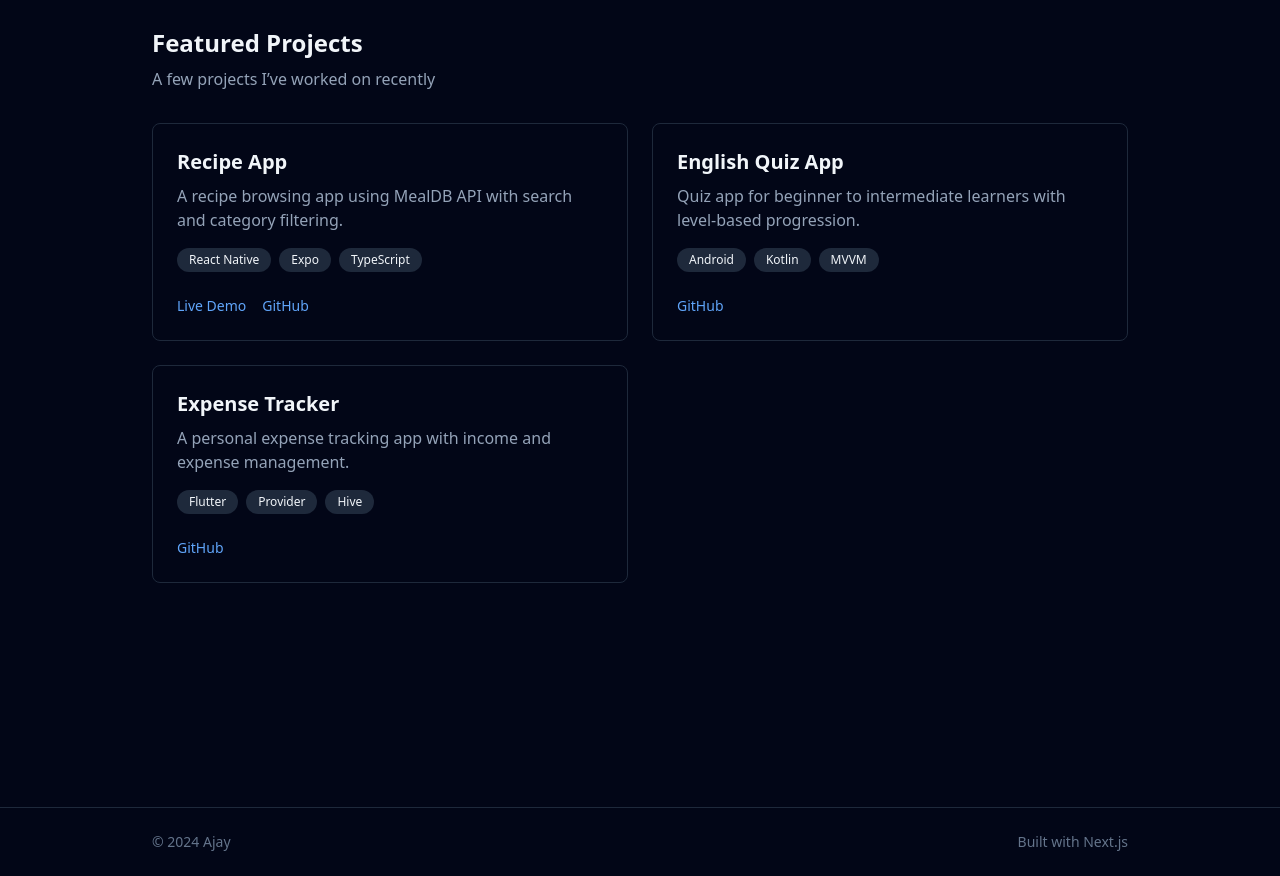
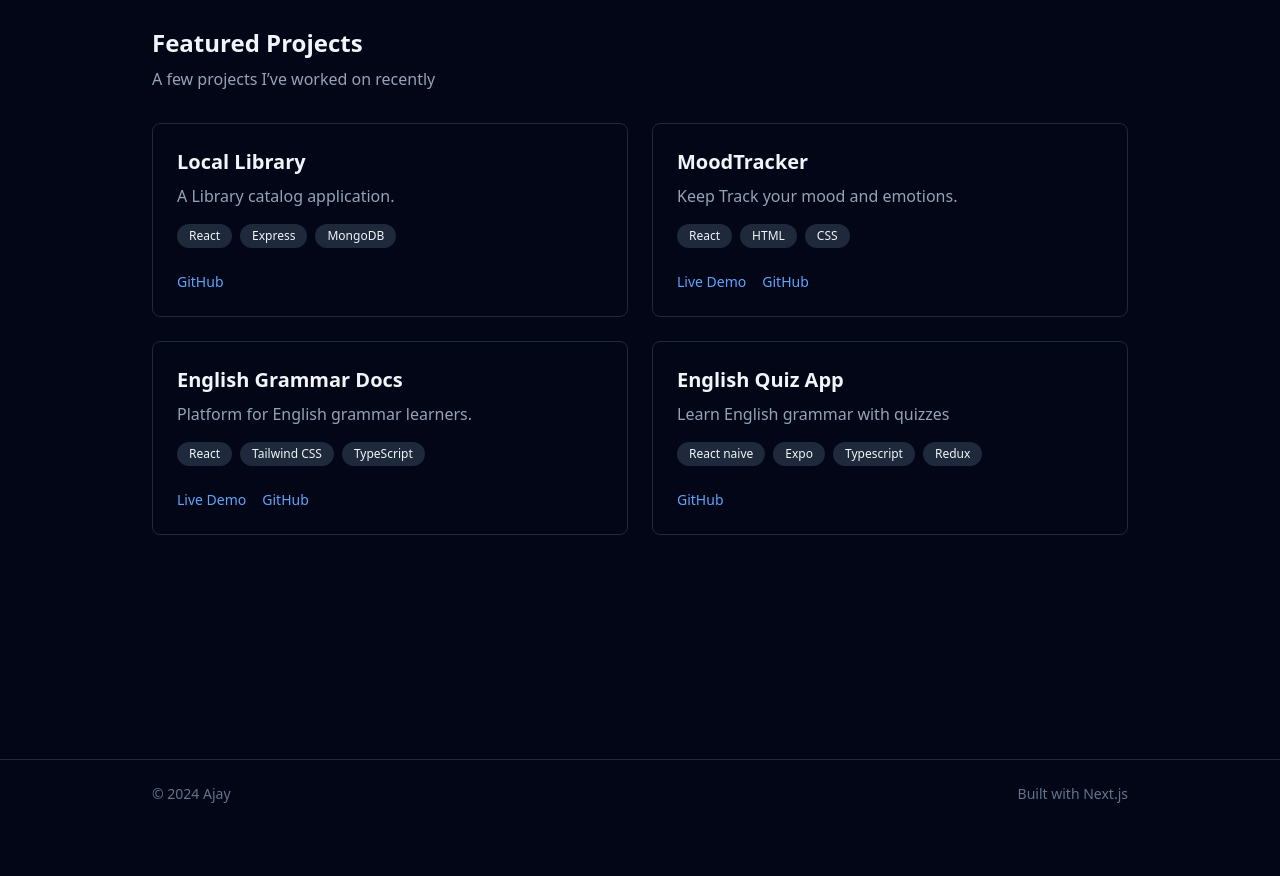
Before and after one commit to ajay020/portfolio, a Next.js app: page / in a window 1280 px wide. Shown: the part 860-1736 px from the top of the page. After the commit the page ends 1688 px from the top, so only its background shows below. Built offline with nearby package versions, Linux system fonts and the light colour scheme.

Commit message:
update project data

```diff
--- a/src/app/contact/page.tsx
+++ b/src/app/contact/page.tsx
@@ -2,8 +2,8 @@
 import { Metadata } from "next";
 
 export const metadata: Metadata = {
-  title: "Contact",
-  description: "Get in touch with Ajay for opportunities and collaborations.",
+    title: "Contact",
+    description: "Get in touch with Ajay for opportunities and collaborations.",
 };
 
 export default function ContactPage() {
@@ -27,7 +27,7 @@ export default function ContactPage() {
                     </a>
                 </p>
 
-                <p>
+                {/* <p>
                     💼 LinkedIn:{" "}
                     <a
                         href="https://linkedin.com/in/your-profile"
@@ -36,7 +36,7 @@ export default function ContactPage() {
                     >
                         linkedin.com/in/your-profile
                     </a>
-                </p>
+                </p> */}
 
                 <p>
                     💻 GitHub:{" "}
--- a/src/data/projects.ts
+++ b/src/data/projects.ts
@@ -8,44 +8,58 @@ export type Project = {
 
 export const featuredProjects: Project[] = [
     {
-        title: "Recipe App",
+        title: "Local Library",
         description:
-            "A recipe browsing app using MealDB API with search and category filtering.",
-        tech: ["React Native", "Expo", "TypeScript"],
-        liveUrl: "#",
-        githubUrl: "#",
+            "A Library catalog application.",
+        tech: ["React", "Express", "MongoDB"],
+        githubUrl: "https://github.com/ajay020/local-library",
+    },
+    {
+        title: "MoodTracker",
+        description: "Keep Track your mood and emotions.",
+        tech: ["React", "HTML", "CSS"],
+        liveUrl: "https://mood-tracker-sage.vercel.app/",
+        githubUrl: "https://github.com/ajay020/mood-tracker",
+    },
+    {
+        title: "English Grammar Docs",
+        description: "Platform for English grammar learners.",
+        tech: ["React", "Tailwind CSS", "TypeScript"],
+        githubUrl: "https://github.com/ajay020/grammar-wiz-web-app",
+        liveUrl: "https://english-grammar-wiz.vercel.app/",
     },
     {
         title: "English Quiz App",
-        description:
-            "Quiz app for beginner to intermediate learners with level-based progression.",
-        tech: ["Android", "Kotlin", "MVVM"],
-        githubUrl: "#",
+        description: "Learn English grammar with quizzes",
+        tech: ["React naive", "Expo", "Typescript", "Redux"],
+        githubUrl: "https://github.com/ajay020/Grammar-Wiz",
     },
-    {
-        title: "Expense Tracker",
-        description:
-            "A personal expense tracking app with income and expense management.",
-        tech: ["Flutter", "Provider", "Hive"],
-        githubUrl: "#",
-    },
+
 ];
 
 
 export const allProjects: Project[] = [
     ...featuredProjects,
+
+    {
+        title: "Blog App",
+        description: "A simple blog app to share your thoughts.",
+        tech: ["React naive", "Expo", "Firestore", "Redux"],
+        githubUrl: "https://github.com/ajay020/rnblogapp",
+    },
+    {
+        title: "Todo",
+        description: `Reactjs, HTML, CSS`,
+        liveUrl: "https://todo-app-opal-seven.vercel.app/",
+        githubUrl: "https://github.com/ajay020/todo-app",
+        tech: ["Reactjs", "HTML", "CSS"],
+    },
+
     {
         title: "Word Search Game",
-        description:
-            "A word search puzzle game with dynamic grid sizing and sound effects.",
+        description: "A word search puzzle game.",
         tech: ["Android", "Jetpack Compose", "MVVM"],
-        githubUrl: "#",
+        githubUrl: "https://github.com/ajay020/word-search-game",
     },
-    {
-        title: "English & Math Puzzle App",
-        description:
-            "Puzzle app with multiple puzzle types using Bloc state management.",
-        tech: ["Flutter", "Bloc"],
-        githubUrl: "#",
-    },
+
 ];
--- a/src/util/data.ts
+++ b/src/util/data.ts
@@ -55,6 +55,5 @@ export const projectData = [
       "https://62c3fd5335671334f23fedf9--expense-tracker-ajay020.netlify.app/",
     description: ` Reactjs, HTML, CSS.`,
     about: "Keep Track your expense.",
-
   },
 ];
```
